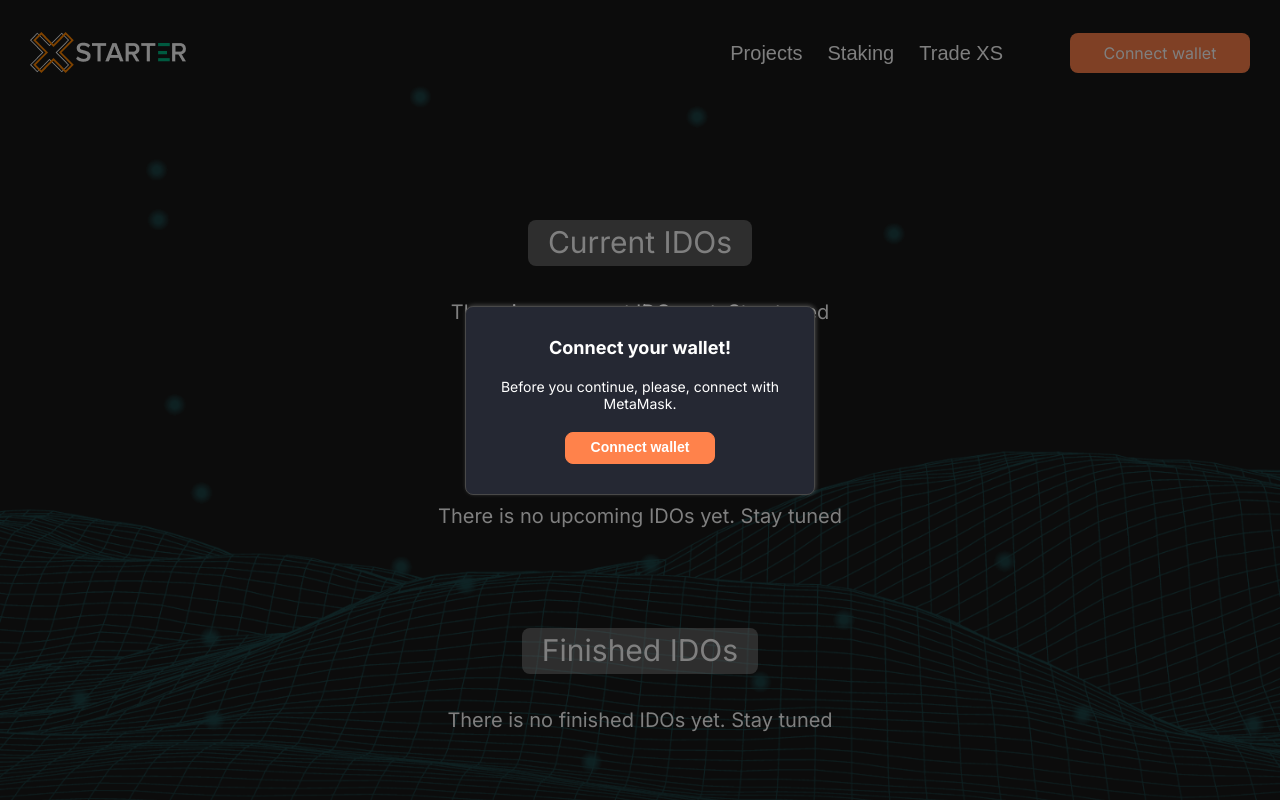
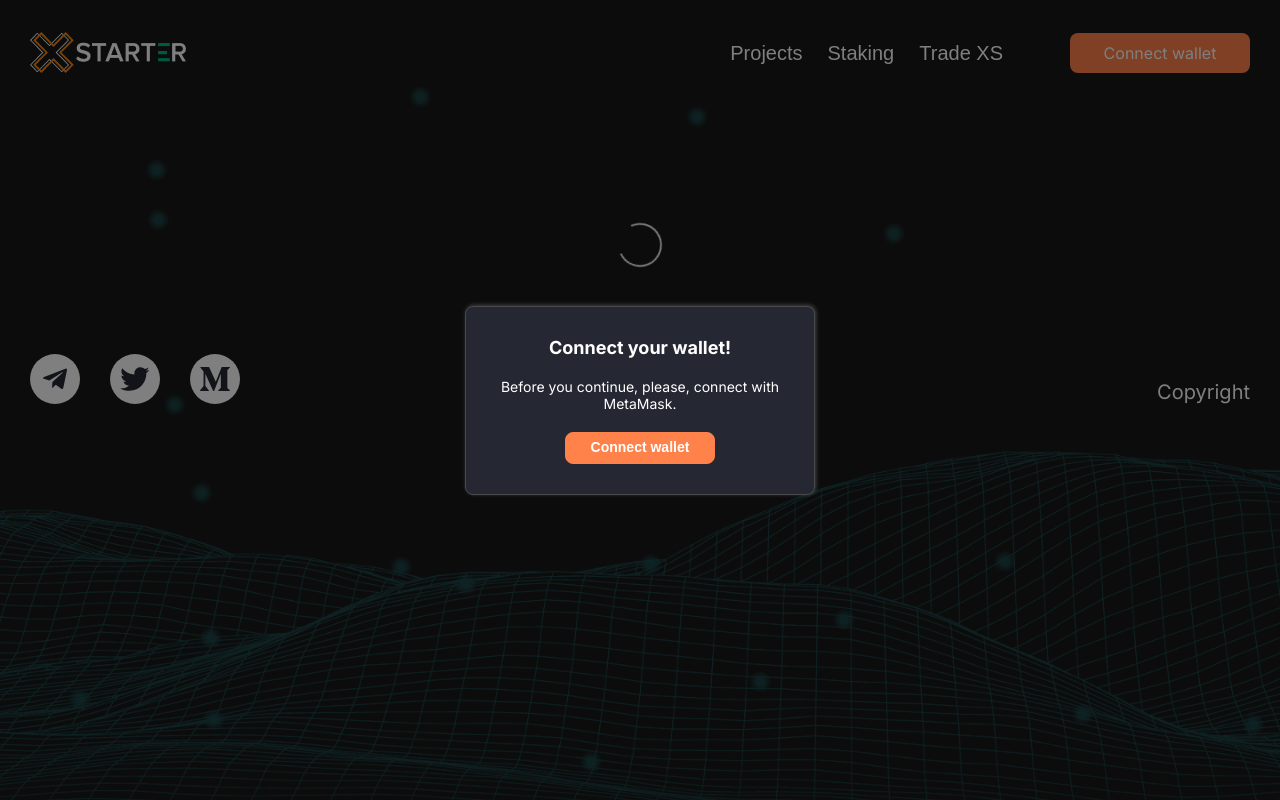
Before and after one commit to Mycelium-Lab/XStarter-Frontend, a React (Create React App) app: page / in a window 1280 px wide. Shown: the top 800 px of the page. Built offline with nearby package versions, Linux system fonts and the light colour scheme; what @uniswap/v3-sdk, jsbi would draw is missing.

Commit message:
Get immutable information about sale from sale creation event; add spinner when sales are loading

```diff
--- a/package.json
+++ b/package.json
@@ -14,6 +14,7 @@
     "react-safe": "^1.3.0",
     "react-safe-html": "^0.6.1",
     "react-scripts": "4.0.3",
+    "react-spinners": "^0.11.0",
     "redux": "^4.1.1",
     "redux-saga": "^1.1.3",
     "web-vitals": "^1.1.2",
--- a/src/components/ProjectPage.jsx
+++ b/src/components/ProjectPage.jsx
@@ -3,6 +3,7 @@ import ProjectPageIDOs from '../layouts/ProjectPageIDOs';
 import { SaleProvider } from '../sale/saleprovider';
 import { useSelector } from 'react-redux';
 import { useState, useEffect } from 'react';
+import ClipLoader from "react-spinners/ClipLoader";
 function ProjectPage(props) {
   const { handleChange } = props;
   const [sales, setSales] = useState(null);
@@ -50,35 +51,9 @@ function ProjectPage(props) {
       );
   }else{
     return (
-      <div className="xs-body-projects">
-          <div className="xs-current-ido mb100">
-                <div className="xs-ido">
-                Current IDOs
-                </div>
-                <div className="xs-ido-noupcoming">
-                    There is no current IDOs yet. Stay tuned
-                </div>
-            </div>
-            <div className="xs-current-ido mb100">
-                <div className="xs-ido">
-                Upcoming IDOs
-                </div>
-                <div className="xs-ido-noupcoming">
-                    There is no upcoming IDOs yet. Stay tuned
-                </div>
-            </div>
-            <div className="xs-current-ido mb100">
-                <div className="xs-ido">
-                Finished IDOs
-                </div>
-                <div className="xs-ido-noupcoming">
-                    There is no finished IDOs yet. Stay tuned
-                </div>
-            </div>
-      </div>
+        <ClipLoader size={50} color={"#FFFFFF"} speedMultiplier={1} />
       );
   }
 
 }
-
 export default ProjectPage;
--- a/src/sale/sale.js
+++ b/src/sale/sale.js
@@ -8,7 +8,11 @@ export class Sale {
         await obj.initialize(saleAddress, provider, address)
         return obj
     }
-
+    static async createWithEvent(provider, address, saleCreatedEvent){
+        const obj = new Sale()
+        await obj.initializeWithEvent(provider, address, saleCreatedEvent)
+        return obj
+    }
     async initialize(saleAddress, provider, address) {
         if (provider && address) {
             this.web3 = new Web3(provider)
@@ -19,7 +23,55 @@ export class Sale {
             this.status = await this.getStatus()
         }
     }
-
+    async initializeWithEvent(provider, address, saleCreatedEvent) {
+        if (provider && address && saleCreatedEvent) {
+            this.web3 = new Web3(provider)
+            this.web3.eth.defaultAccount = address
+            this.account = address
+            this.saleContract = new this.web3.eth.Contract(saleAbi, saleCreatedEvent.returnValues.saleAddress)
+            this.immutables = await this.initializeImmutablesWithEvent(saleCreatedEvent)
+            this.status = await this.getStatus()
+        }
+    }
+    async initializeImmutablesWithEvent (saleCreatedEvent) {
+        const [
+            tokenCreator,
+            tokenName,
+            tokenAddress,
+            softcap,
+            startTimestamp,
+            endTimestamp,
+            jsonDescription
+        ] = [
+            saleCreatedEvent.returnValues.tokenCreator,
+            saleCreatedEvent.returnValues.tokenName,
+            saleCreatedEvent.returnValues.tokenAddress,
+            saleCreatedEvent.returnValues.softcap,
+            saleCreatedEvent.returnValues.startTimestamp,
+            saleCreatedEvent.returnValues.endTimestamp,
+            saleCreatedEvent.returnValues.description
+        ]
+        const erc20Contract = new this.web3.eth.Contract(erc20Abi, tokenAddress)
+        const tokenSymbol = await erc20Contract.methods.symbol().call()
+        const decimals = await erc20Contract.methods.decimals().call()
+        let description = {}
+        try{
+            description = JSON.parse(jsonDescription)
+        } catch(err){
+            description = {text:jsonDescription}
+        }
+        return {
+            tokenCreator,
+            tokenName,
+            tokenSymbol,
+            tokenAddress,
+            softcap: this.noDecimals(softcap, decimals),
+            startTimestamp,
+            endTimestamp,
+            description,
+            decimals
+        }
+    }
     async initializeImmutables() {
         const [
             tokenCreator,
--- a/src/sale/saleprovider.js
+++ b/src/sale/saleprovider.js
@@ -26,22 +26,20 @@ export class SaleProvider {
             fromBlock: 0,
             toBlock: 'latest'
         })
-        const saleAddresses = salesCreatedEvents.map(event => event.returnValues.saleAddress)
-        const saleCreationPromises = saleAddresses.map(saleAddress => Sale.create(saleAddress, this.provider, this.account))
+        const saleCreationPromises = salesCreatedEvents.map(saleCreatedEvent => Sale.createWithEvent(this.provider, this.account, saleCreatedEvent))
         return Promise.all(saleCreationPromises)
     }
 
     async splitByStatus(sales) {
-
-        const approvedPromises = sales.map(sale => sale.isApproved())
         let current = []
         let upcoming = []
         let unapproved = []
         let finished = []
+        const latestBlock = await this.web3.eth.getBlock('latest')
+        let currentTimestamp = latestBlock.timestamp
         await Promise.all(sales.map(async (sale) => {
             const isApproved = await sale.isApproved()
             const isDeclined = await sale.isDeclined()
-            const currentTimestamp = await sale.getCurrentTimestamp()
             if(!isDeclined){
                 if(!isApproved){
                     if(currentTimestamp < sale.immutables.startTimestamp){
@@ -56,9 +54,6 @@ export class SaleProvider {
                 }
             }
         }))
-        // const current = sales.filter(sale => sale.status === "Current")
-        // const upcoming = sales.filter(sale => sale.status === "Upcoming")
-        // const finished = sales.filter(sale => sale.status === "Finished")
         return [unapproved, current, upcoming, finished]
     }
 }
```
Also changed, not shown: 1 other file (tests, documents, lock files or other folders).
